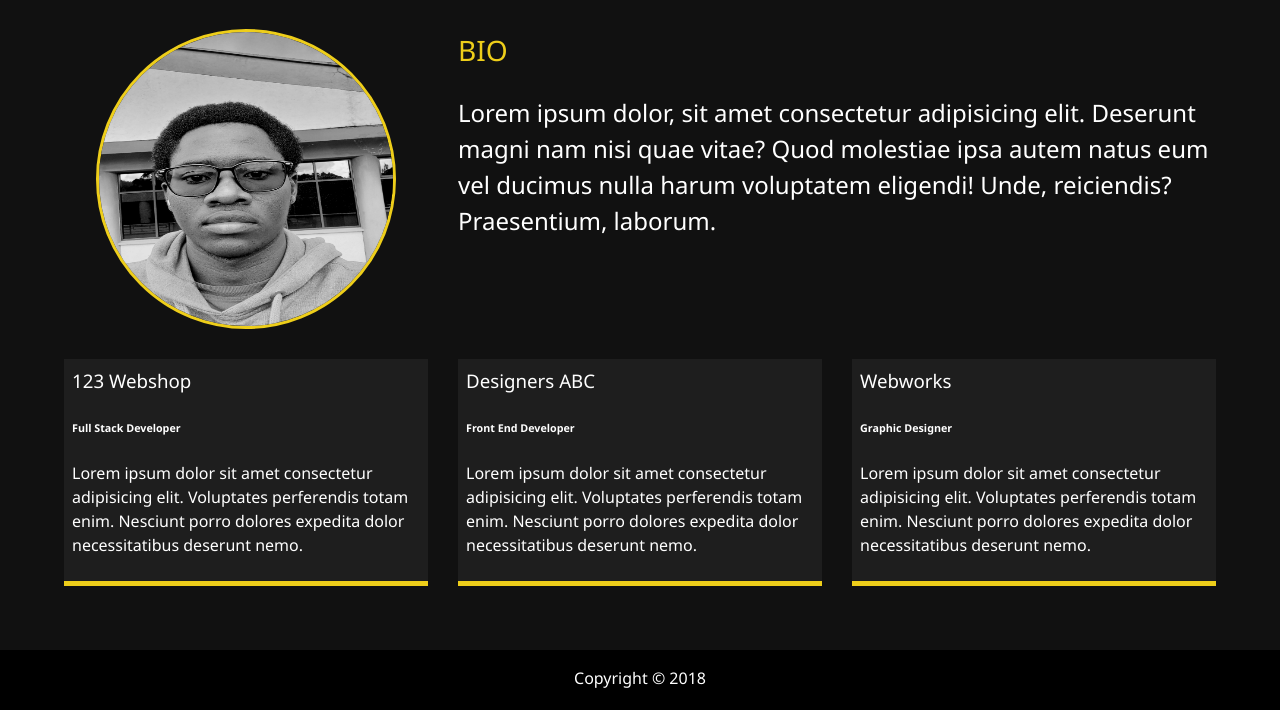
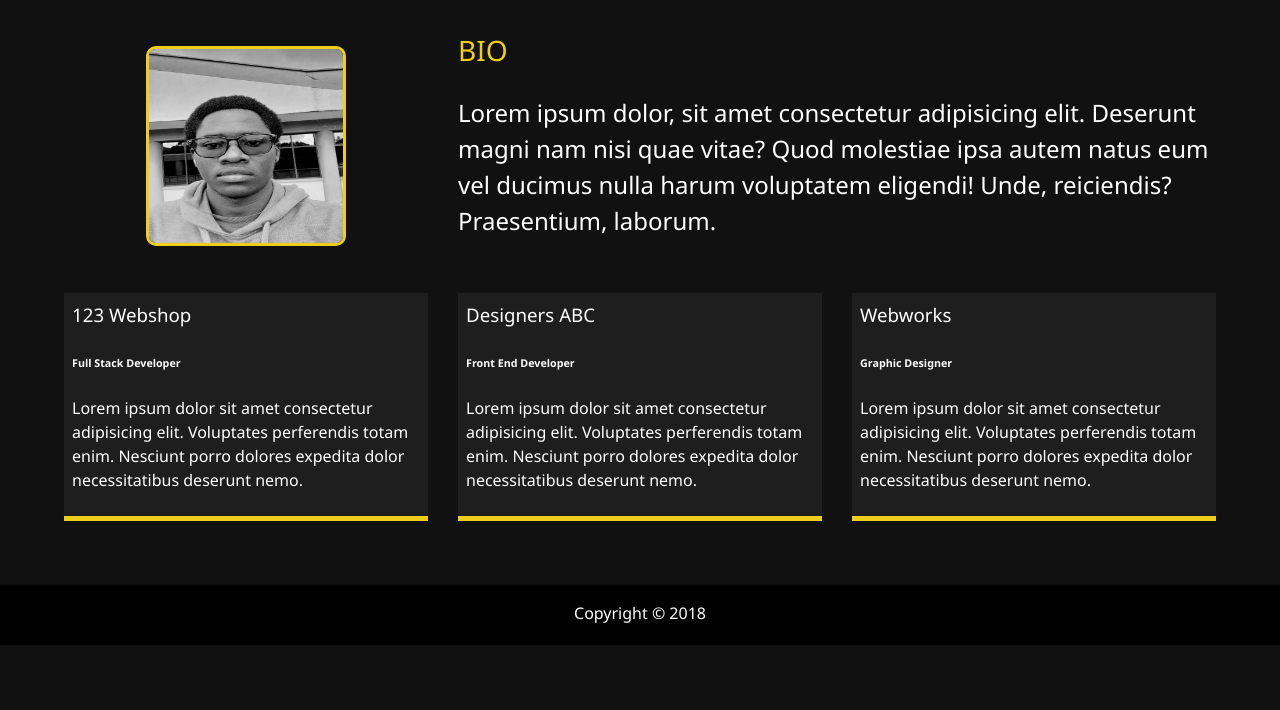
Before and after one commit to Bezyl-Mophat-Otieno/my-responsive-portfolio, a website: page dist/about.html in a window 1280 px wide. Shown: the part 205-915 px from the top of the page. After the commit the page ends 850 px from the top, so only its background shows below. Drawn offline with Linux system fonts and the light colour scheme.

```diff
--- a/scss/main.scss
+++ b/scss/main.scss
@@ -87,11 +87,11 @@
   .bio-image {
     grid-area: bioimage;
     margin: auto;
-    border-radius: 50%;
+    border-radius: 10px;
     border: $secondary-color 3px solid;
-    width: 300px;
+    width: 200px;
 
-    height: 300px;
+    height: 200px;
   }
 
   .bio {
```
Also changed, not shown: package.json (+6 -1 lines), dist/contact.html, dist/css/main.css, 1 other file.
